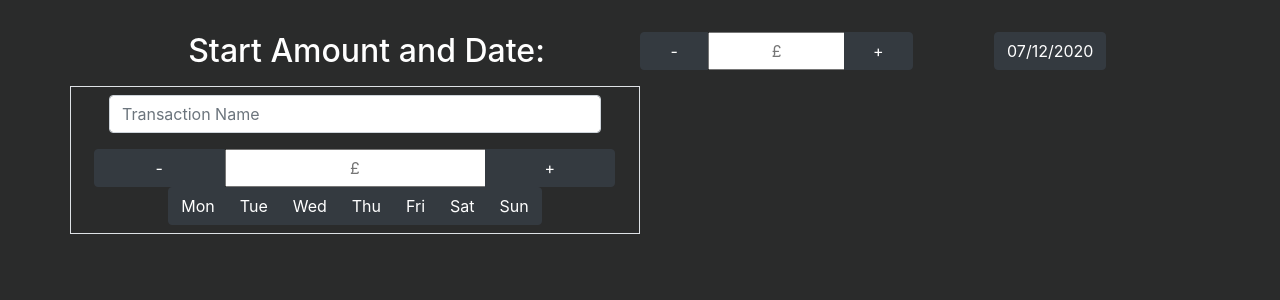
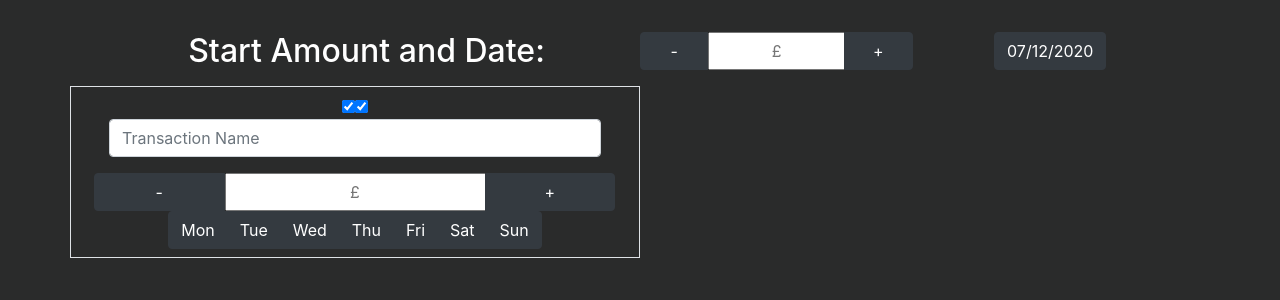
Before and after one commit to rorypearson26/cash-flow-forecaster, a React (Create React App) app in the folder front-end/: page / in a window 1280 px wide. Shown: the top 300 px of the page. Built offline with nearby package versions, Linux system fonts and the light colour scheme.

Commit message:
nothing major

```diff
--- a/front-end/package.json
+++ b/front-end/package.json
@@ -7,6 +7,7 @@
     "@testing-library/react": "^11.1.0",
     "@testing-library/user-event": "^12.1.10",
     "bootstrap": "^4.5.3",
+    "bootstrap4-toggle": "^3.6.1",
     "jquery": "^3.5.1",
     "jsdom": "^16.4.0",
     "react": "^17.0.1",
--- a/front-end/public/index.html
+++ b/front-end/public/index.html
@@ -1,4 +1,6 @@
 <!DOCTYPE html>
+
+
 <html lang="en">
   <head>
     <meta charset="utf-8" />
@@ -9,6 +11,8 @@
       name="Cash Flow Forecaster"
       content="Web site created using create-react-app"
     />
+
+
     <!--
       manifest.json provides metadata used when your web app is installed on a
       user's mobile device or desktop. See https://developers.google.com/web/fundamentals/web-app-manifest/
--- a/front-end/src/components/TransactionForm.jsx
+++ b/front-end/src/components/TransactionForm.jsx
@@ -8,6 +8,10 @@ class TransactionForm extends Component {
   render() {
     return (
       <div className="row m-2" align="center">
+        <div className="col-12">
+          <input type="checkbox" checked data-toggle="toggle" data-size="lg" />
+          <input type="checkbox" checked data-toggle="toggle" />
+        </div>
         <div className="col-12">
           <TransactionName />
         </div>
--- a/front-end/src/index.css
+++ b/front-end/src/index.css
@@ -22,6 +22,12 @@ input::-webkit-inner-spin-button {
   color: green !important;
 }
 
+.form-control:focus {
+  border-color: #ffffff;
+  box-shadow: inset 0 1px 1px rgba(0, 0, 0, 0.075),
+    0 0 8px rgba(255, 255, 255, 0.6);
+}
+
 /* Firefox */
 input[type="number"] {
   -moz-appearance: textfield;
--- a/front-end/src/index.js
+++ b/front-end/src/index.js
@@ -6,6 +6,8 @@ import 'bootstrap/dist/css/bootstrap-reboot.css';
 import './index.css';
 import App from './App';
 
+
+
 ReactDOM.render(
   <React.StrictMode>
     <App />
```
Also changed, not shown: 1 other file (tests, documents, lock files or other folders).
